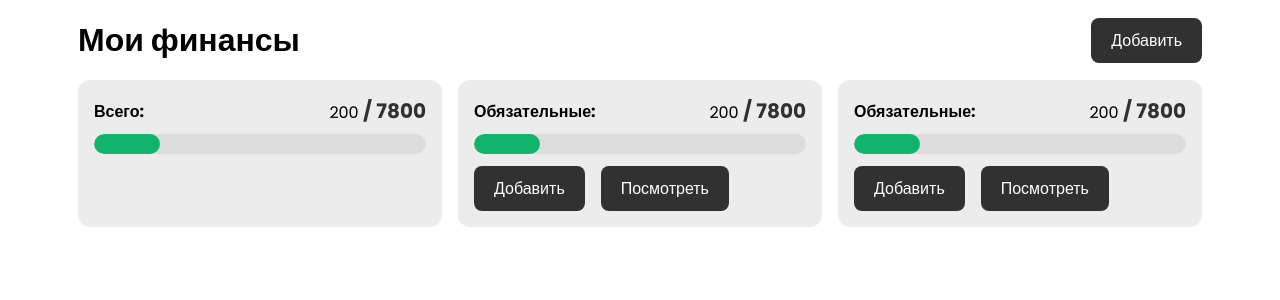
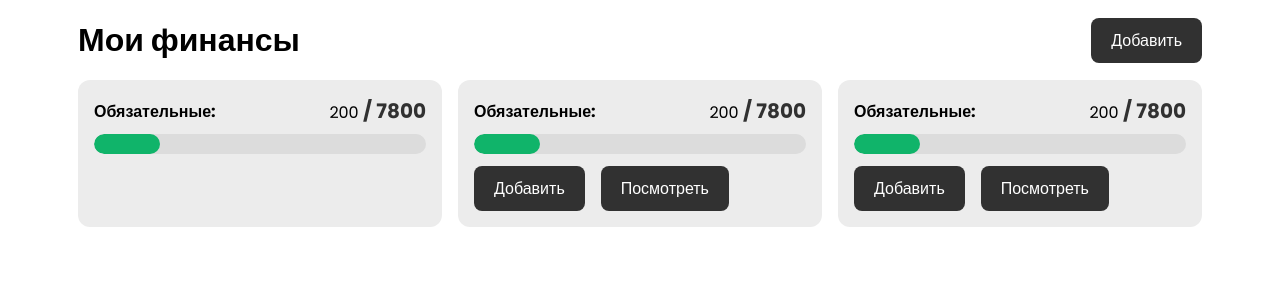
Before and after one commit to Chayzat/my-finance, a React (Create React App) app: page / in a window 1280 px wide. Shown: the top 300 px of the page. Built offline with nearby package versions, Linux system fonts and the light colour scheme.

Commit message:
feat: add total card component

```diff
--- a/src/App.css
+++ b/src/App.css
@@ -40,6 +40,7 @@ input {
 body {
     background-color: var(--body-color);
     color: var(--text-color);
+    min-height: 100vh;
 }
 
 h1, h2, h3 {
--- a/src/components/AddAccount.jsx
+++ b/src/components/AddAccount.jsx
@@ -21,7 +21,7 @@ function AddAccount({show, handleClose}) {
                 <input type={"number"} id="max" min={'0'} step="0.01" className='form__body-control' required/>
               </div>
               <div className="form__body-btn">
-                <button className='btn' >Добавить</button>
+                <button className='btn'>Добавить</button>
               </div>
             </div>
         </form>
--- a/src/components/Card.jsx
+++ b/src/components/Card.jsx
@@ -1,6 +1,6 @@
 import React from "react";
 
-function Card({onSetShowAddExpense, onSetViewExpense}) {
+function Card({onSetShowAddExpense, onSetViewExpense, hideButtons}) {
   return (
     <div className="card__body">
       <div className="card__body-header flex">
@@ -12,7 +12,8 @@ function Card({onSetShowAddExpense, onSetViewExpense}) {
       <div className="card__body-progress flex">
         <div className="card__body-progressbar"></div>
       </div>
-      <div className="card__body-btn flex">
+      {!hideButtons && (
+        <div className="card__body-btn flex">
         <button
           className="card__body-add btn"
           onClick={onSetShowAddExpense}
@@ -26,6 +27,8 @@ function Card({onSetShowAddExpense, onSetViewExpense}) {
           Посмотреть
         </button>
       </div>
+      )}
+
     </div>
   );
 }
--- a/src/components/Main.jsx
+++ b/src/components/Main.jsx
@@ -1,54 +1,60 @@
-import React, {useState} from 'react'
-import AddAccount from './AddAccount'
-import AddExpense from './AddExpense'
-import Card from './Card'
-import ViewExpense from './ViewExpense'
+import React, { useState } from "react";
+import AddAccount from "./AddAccount";
+import AddExpense from "./AddExpense";
+import Card from "./Card";
+import TotalCard from "./TotalCard";
+import ViewExpense from "./ViewExpense";
 
 function Main() {
-      const [showAddAccount, setShowAddAccount] = useState(false)
-      const [showAddExpense, setShowAddExpense] = useState(false)
-      const [showViewExpense, setViewExpense] = useState(false)
+  const [showAddAccount, setShowAddAccount] = useState(false);
+  const [showAddExpense, setShowAddExpense] = useState(false);
+  const [showViewExpense, setViewExpense] = useState(false);
 
   const onHandleClose = (e) => {
-        e.preventDefault()
-        setViewExpense(false)
-      }
+    e.preventDefault();
+    setViewExpense(false);
+  };
 
   return (
     <>
       <header className="header" id="header">
-        <div className="heading container flex">
+        <div  className="heading container flex">
           <h1 className="heading__title">Мои финансы</h1>
-            <button className="heading__btn btn" show={showAddAccount}
+          <button
+            className="heading__btn btn"
+            show={showAddAccount}
             onClick={() => setShowAddAccount(true)}
-            >Добавить</button>
+          >
+            Добавить
+          </button>
         </div>
       </header>
-
       <main className="main">
         <section className="account section">
           <div className="card container grid">
-                <div className="card__body">
-                    <div className="card__body-header flex">
-                        <h4 className="card__body-title">Всего:</h4>
-                        <div className="card__body-stat">
-                            200 <span className="card__body-probability"> / 7800</span>
+            <TotalCard />
+            <Card
+              onSetShowAddExpense={() => setShowAddExpense(true)}
+              onSetViewExpense={() => setViewExpense(true)}
+            />
+            <Card
+              onSetShowAddExpense={() => setShowAddExpense(true)}
+              onSetViewExpense={() => setViewExpense(true)}
+            />
           </div>
-                    </div>
-                    <div className="card__body-progress flex">
-                        <div className="card__body-progressbar"></div>
-                    </div>
-                </div>
-                <Card onSetShowAddExpense={() => setShowAddExpense(true)}  onSetViewExpense={() => setViewExpense(true)}/>
-                <Card onSetShowAddExpense={() => setShowAddExpense(true)}  onSetViewExpense={() => setViewExpense(true)}/>
-            </div>
-            <AddAccount show={showAddAccount}  handleClose={() => setShowAddAccount(false)}/>
-            <AddExpense show={showAddExpense}  handleClose={() => setShowAddExpense(false)}/>
-            <ViewExpense show={showViewExpense}  handleClose={onHandleClose} />
         </section>
+        <AddAccount
+            show={showAddAccount}
+            handleClose={() => setShowAddAccount(false)}
+          />
+          <AddExpense
+            show={showAddExpense}
+            handleClose={() => setShowAddExpense(false)}
+          />
+          <ViewExpense show={showViewExpense} handleClose={onHandleClose} />
       </main>
     </>
-  )
+  );
 }
 
-export default Main
+export default Main;
--- /dev/null
+++ b/src/components/TotalCard.jsx
@@ -0,0 +1,10 @@
+import React from "react";
+import Card from "./Card";
+
+function TotalCard() {
+  return (
+    <Card hideButtons/>
+  );
+}
+
+export default TotalCard;
```
Lines whose indentation alone changed are shown as unchanged.
